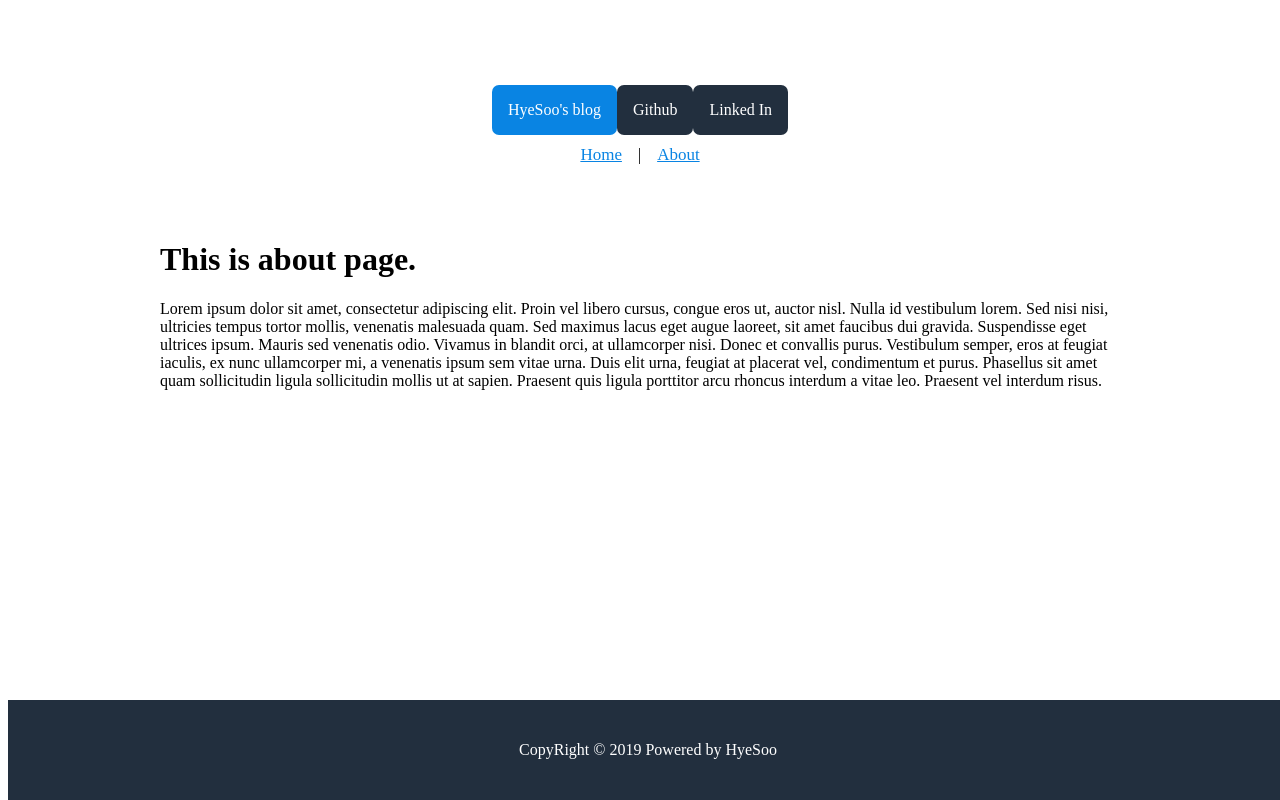
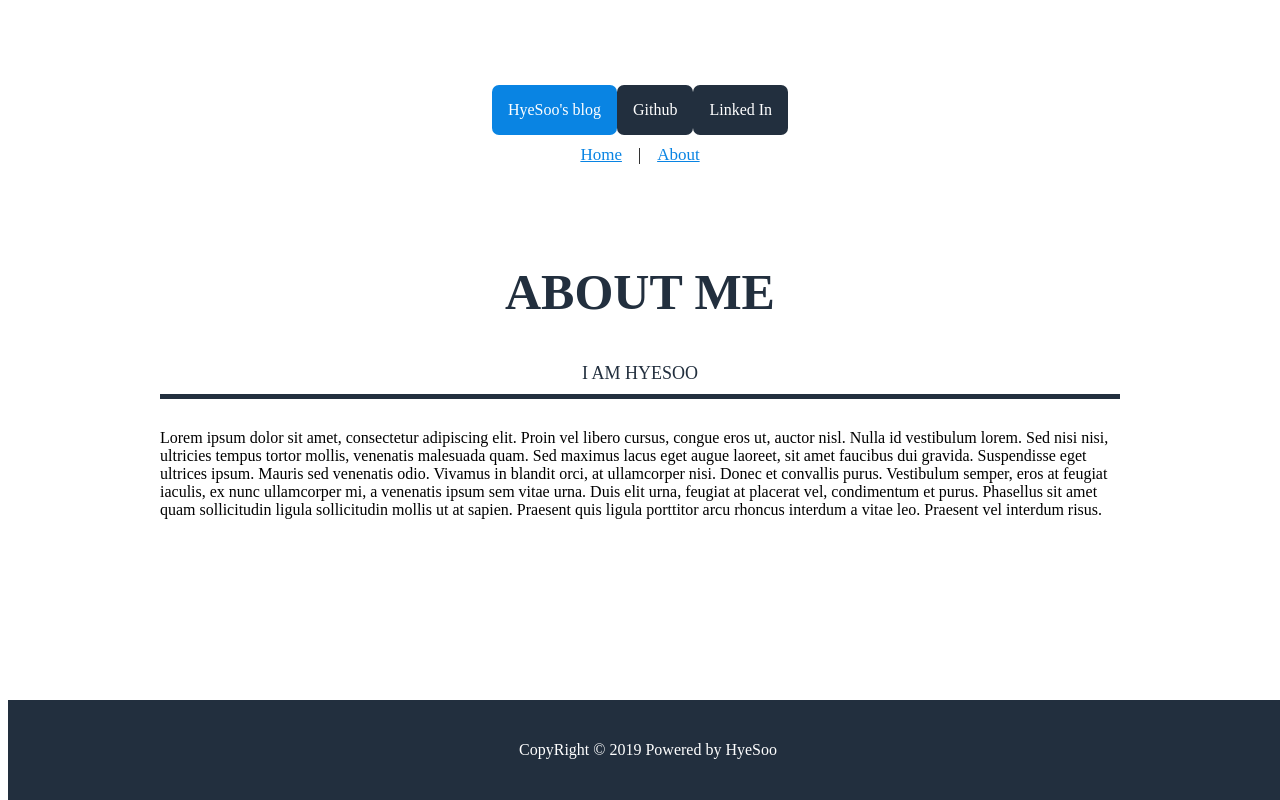
Before and after one commit to flyjwayur/HyeSoo-Blog, a Gatsby site: page /about in a window 1280 px wide. Built offline with nearby package versions, Linux system fonts and the light colour scheme; Gatsby itself is replaced by a stand-in of ours.

Commit message:
Add title

```diff
--- /dev/null
+++ b/src/components/Title/index.js
@@ -0,0 +1,9 @@
+import React from "react"
+import styles from "./title.module.scss"
+
+export default props => (
+  <section className={styles.container}>
+    <h1 className={styles.title}>{props.text}</h1>
+    <div className={styles.subtitle}>{props.title}</div>
+  </section>
+)
--- /dev/null
+++ b/src/components/Title/title.module.scss
@@ -0,0 +1,20 @@
+@import "../../styles/global";
+
+.container {
+  padding-bottom: 10px;
+  margin-bottom: 30px;
+  border-bottom: 5px solid $color-palette-2;
+  text-align: center;
+  text-transform: uppercase;
+  color: $color-palette-2;
+
+  .title {
+    font-size: 50px;
+    line-height: 60px;
+  }
+
+  .subtitle {
+    font-size: 18px;
+    font-weight: 100;
+  }
+}
--- a/src/pages/about.js
+++ b/src/pages/about.js
@@ -1,9 +1,10 @@
 import React from "react"
 import Layout from "../components/Layout"
+import Title from "../components/Title"
 
 export default () => (
   <Layout>
-    <h1>This is about page.</h1>
+    <Title text="About me" title="I am HyeSoo" />
     <p>
       Lorem ipsum dolor sit amet, consectetur adipiscing elit. Proin vel libero
       cursus, congue eros ut, auctor nisl. Nulla id vestibulum lorem. Sed nisi
--- a/src/pages/index.js
+++ b/src/pages/index.js
@@ -1,9 +1,10 @@
 import React from "react"
 import Layout from "../components/Layout"
+import Title from "../components/Title"
 
 export default () => (
   <Layout>
-    <h1>This is the index page</h1>
+    <Title text="Welcome" title="Hei there" />
     <p>
       Lorem ipsum dolor sit amet, consectetur adipiscing elit. Proin vel libero
       cursus, congue eros ut, auctor nisl. Nulla id vestibulum lorem. Sed nisi
```
